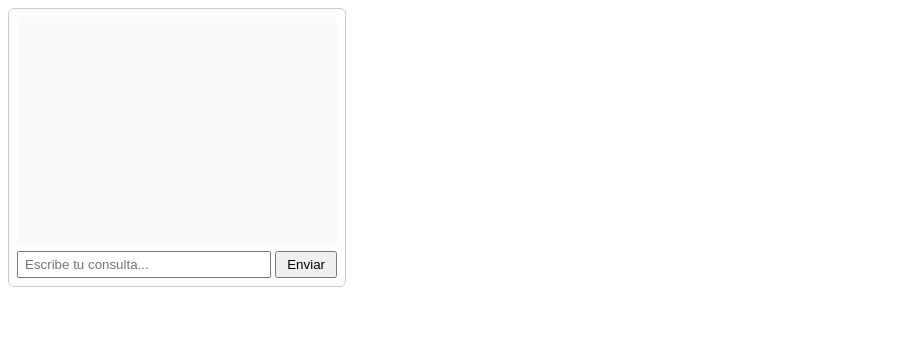
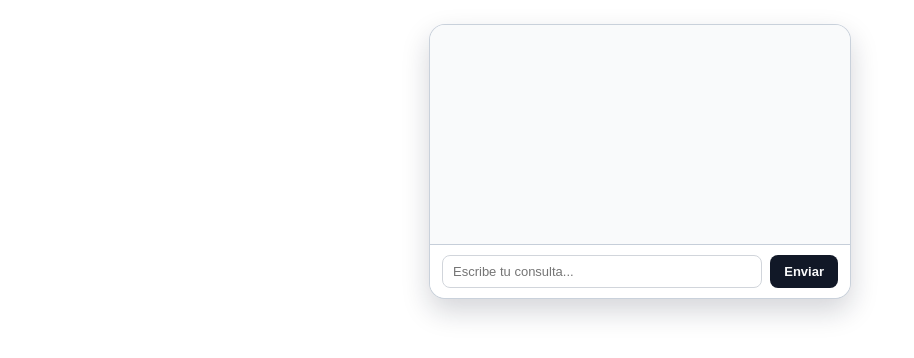
Before and after one commit to vima-vip/quizora-support-services, a Flask app: page /widget in a window 1280 px wide. Shown: the top 358 px of the page, without its empty margins (0-914 px from the left). Run offline with Flask 3, Linux system fonts and the light colour scheme.

Commit message:
Revamp chat widget styles for improved design

```diff
--- a/static/widget.css
+++ b/static/widget.css
@@ -1,46 +1,108 @@
+/* CONTENEDOR PRINCIPAL DEL WIDGET */
 .quizora-chat-widget {
-  border: 1px solid #ccc;
-  border-radius: 6px;
-  padding: 8px;
-  width: 320px;
-  font-family: system-ui, sans-serif;
-  font-size: 14px;
+  width: 100%;
+  max-width: 420px;
+  margin: 24px auto;
+  background: #ffffff;
+  border-radius: 16px;
+  box-shadow: 0 12px 28px rgba(15, 23, 42, 0.18);
+  border: 1px solid rgba(148, 163, 184, 0.5);
+  display: flex;
+  flex-direction: column;
+  overflow: hidden;
+  font-family: system-ui, -apple-system, BlinkMacSystemFont, "Segoe UI", sans-serif;
+  font-size: 13px;
 }
 
+/* ÁREA DE MENSAJES */
 .chat-messages {
-  height: 220px;
+  min-height: 220px;
+  max-height: 320px;
+  padding: 10px 12px;
+  background: #f9fafb;
   overflow-y: auto;
-  margin-bottom: 6px;
-  background: #fafafa;
-  padding: 4px;
+  box-sizing: border-box;
+  border-bottom: 1px solid rgba(148, 163, 184, 0.5);
 }
 
-.chat-input-row {
-  display: flex;
-  gap: 4px;
-}
-
-#chat-input {
-  flex: 1;
-  padding: 4px 6px;
-}
-
-#chat-send {
-  padding: 4px 10px;
-}
-
+/* Mensajes usuario/bot */
 .msg-user {
+  margin: 4px 0;
   text-align: right;
-  color: #333;
+  color: #111827;
 }
 
 .msg-bot {
+  margin: 4px 0;
   text-align: left;
-  color: #0055aa;
+  color: #374151;
 }
 
+/* Link al formulario de suscripción */
 .chat-link {
   display: inline-block;
-  margin-top: 4px;
-  color: #007bff;
+  margin-top: 8px;
+  padding: 6px 12px;
+  border-radius: 999px;
+  background: #7CFC77;     /* verde suave */
+  color: #111827;
+  text-decoration: none;
+  font-size: 13px;
+  font-weight: 600;
 }
+
+.chat-link:hover {
+  background: #A0FF9A;
+}
+
+/* FILA DE INPUT + BOTÓN */
+.chat-input-row {
+  display: flex;
+  gap: 8px;
+  padding: 10px 12px;
+  background: #ffffff;
+}
+
+/* Input de texto */
+#chat-input {
+  flex: 1;
+  padding: 8px 10px;
+  border-radius: 8px;
+  border: 1px solid #d1d5db;
+  font-size: 13px;
+  box-sizing: border-box;
+}
+
+#chat-input:focus {
+  outline: none;
+  border-color: #7CFC77;
+  box-shadow: 0 0 0 1px #7CFC77;
+}
+
+/* Botón Enviar */
+#chat-send {
+  padding: 8px 14px;
+  border-radius: 8px;
+  border: none;
+  background: #111827;
+  color: #f9fafb;
+  font-size: 13px;
+  font-weight: 600;
+  cursor: pointer;
+}
+
+#chat-send:hover {
+  background: #020617;
+}
+
+/* Responsivo */
+@media (max-width: 480px) {
+  .quizora-chat-widget {
+    max-width: 100%;
+    margin: 16px auto;
+  }
+
+  .chat-messages {
+    max-height: 260px;
+  }
+}
```
